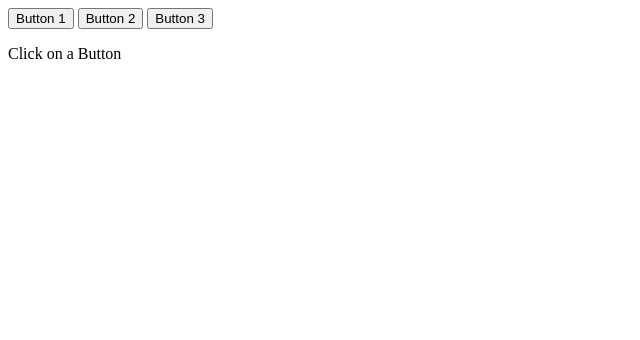
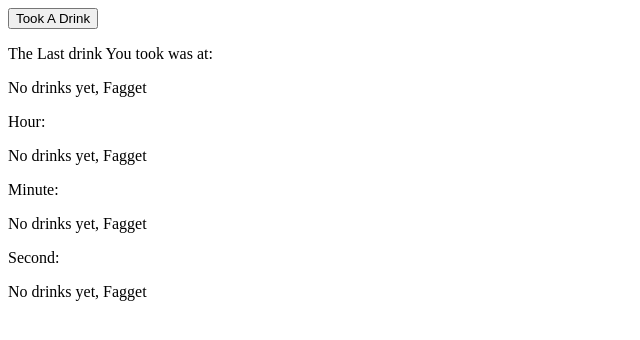
Before and after one commit to RobertLevenbach/WebDataBoek, a plain HTML site: page WebEnData Assignment/indexDrinkingBuddy.html in a window 1280 px wide. Shown: the whole page, without its empty margins (0-640 px from the left). Drawn offline with nearby package versions, Linux system fonts and the light colour scheme.

Commit message:
Time Last Drink Complete

```diff
--- a/WebEnData Assignment/app.js
+++ b/WebEnData Assignment/app.js
@@ -10,8 +10,14 @@ var main = function () {
 
 
 
-	    function changeText(text) {
-                document.getElementById('pText').innerHTML=text;
+	    function changeText() {
+	    	 	var date= new Date();
+	    		text = String(date);
+
+                document.getElementById('pText').innerHTML=date.toDateString();
+                document.getElementById('Hour').innerHTML= date.getHours();
+                document.getElementById('Minute').innerHTML=date.getMinutes();
+                document.getElementById('Second').innerHTML=date.getSeconds();
 
             }
 $(document).ready(main);
--- a/WebEnData Assignment/indexDrinkingBuddy.html
+++ b/WebEnData Assignment/indexDrinkingBuddy.html
@@ -6,11 +6,17 @@
 
 
 
-        <input type="button" value="Button 1" id="b1" onclick="changeText('You pressed Button 1');"/>
-        <input type="button" value="Button 2" id="b2" onclick="changeText('You pressed Button 2');"/>
-        <input type="button" value="Button 3" id="b3" onclick="changeText('You pressed Button 3');"/>
+        <input type="button" value="Took A Drink" id="b1" onclick="changeText();"/>
 
-        <p id="pText">Click on a Button</p>
+        <p>The Last drink You took was at:</p>
+        <p id="pText">No drinks yet, Fagget</p>
+       	<p>Hour:</p>
+        <p id="Hour">No drinks yet, Fagget</p>
+        <p>Minute:</p>
+        <p id="Minute">No drinks yet, Fagget</p>
+        <p>Second:</p>
+        <p id="Second">No drinks yet, Fagget</p>
+
 
     </body>
      <script src="http://code.jquery.com/jquery-2.0.3.min.js"></script>
```
